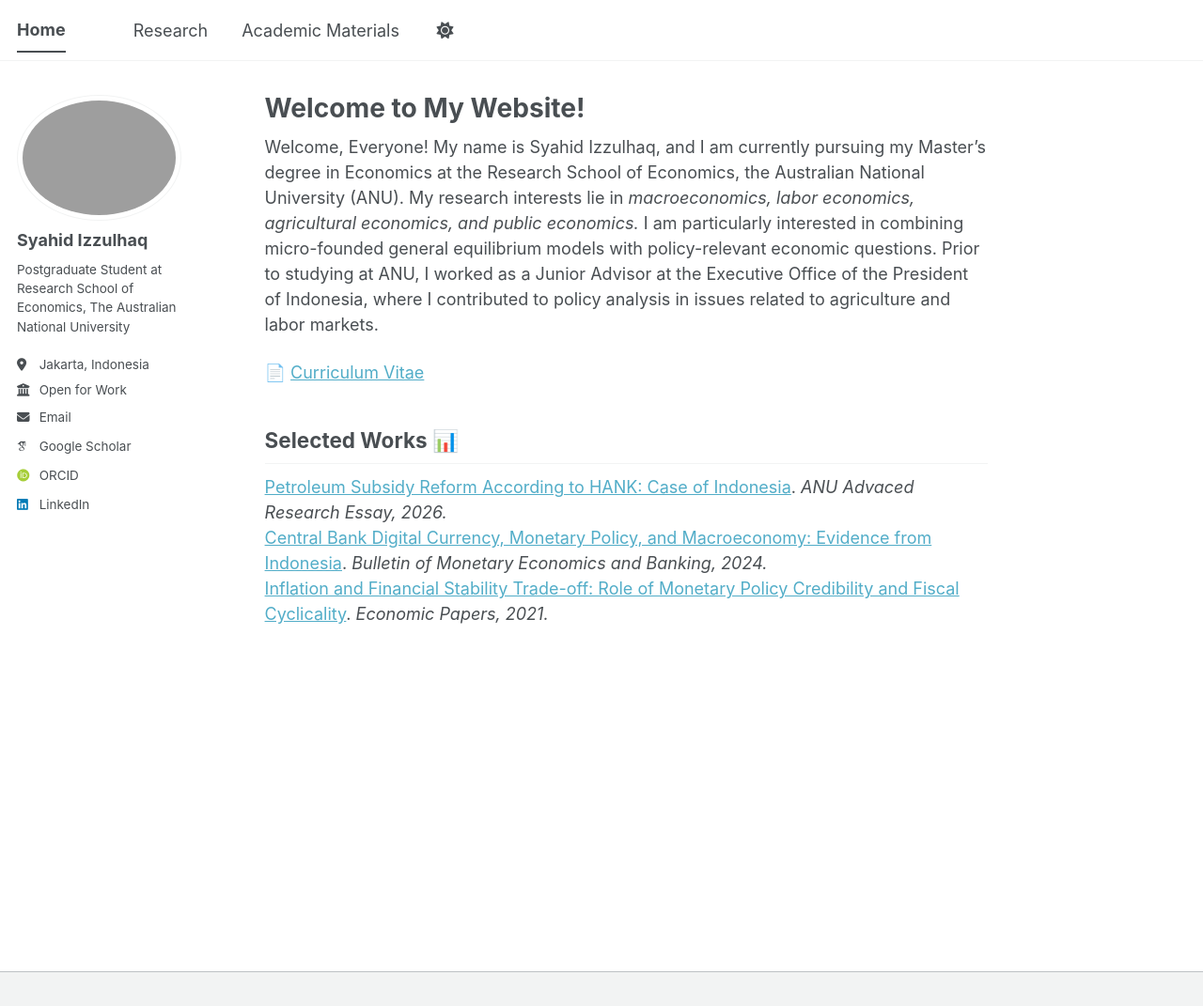
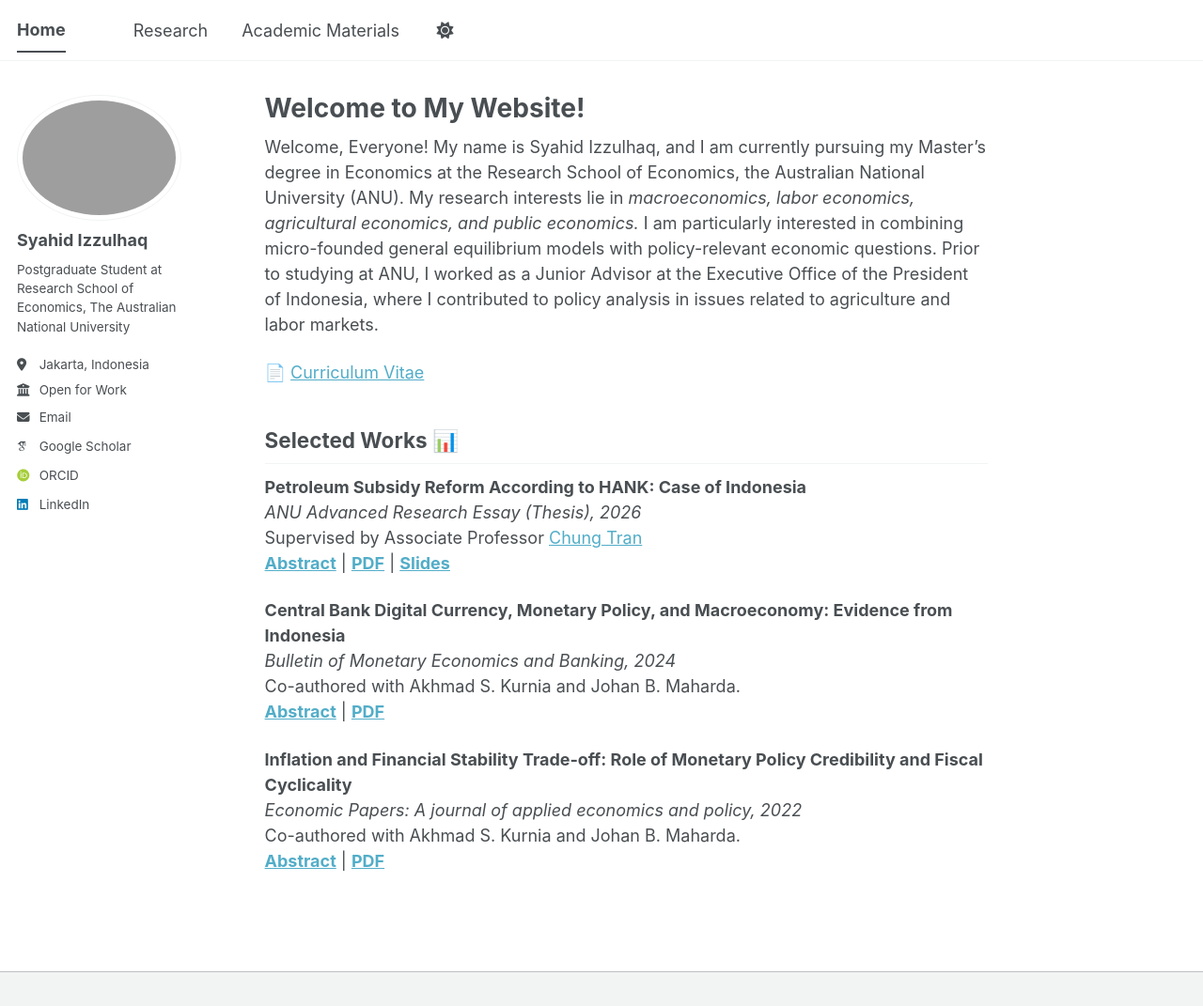
Before and after one commit to syahidizzulhaq/syahidizzulhaq.github.io, a Jekyll site: the page built from _pages/about.md, in a window 1280 px wide and 1071 px high. Shown: the whole window at 94% size. Built offline with Jekyll 4.4.1, drawn with Linux system fonts in a browser that asks for light colours; some web fonts are replaced; a script bundle is joined from its source files by our own code; library files that are not in the unit come from our copies.

Commit message:
Update about.md

```diff
--- a/_pages/about.md
+++ b/_pages/about.md
@@ -11,6 +11,17 @@ Welcome, Everyone! My name is Syahid Izzulhaq, and I am currently pursuing my Ma
 📄 [Curriculum Vitae](\files\CV_Syahid_Izzulhaq.pdf)
 
 ## Selected Works 📊
-[Petroleum Subsidy Reform According to HANK: Case of Indonesia](https://syahidizzulhaq.github.io/publication/petroleum-subsidies). *ANU Advaced Research Essay, 2026.*<br>
-[Central Bank Digital Currency, Monetary Policy, and Macroeconomy: Evidence from Indonesia](https://syahidizzulhaq.github.io/publication/cbdc-indonesia). *Bulletin of Monetary Economics and Banking, 2024.* <br>
-[Inflation and Financial Stability Trade-off: Role of Monetary Policy Credibility and Fiscal Cyclicality](https://syahidizzulhaq.github.io/publication/inflation-tradeoff). *Economic Papers, 2021.*
+**Petroleum Subsidy Reform According to HANK: Case of Indonesia**<br>
+*ANU Advanced Research Essay (Thesis), 2026*<br>
+Supervised by Associate Professor [Chung Tran](https://sites.google.com/site/chungqtran/home)<br>
+[**Abstract**](https://syahidizzulhaq.github.io/publication/petroleum-subsidies) | [**PDF**](/files/petroleum-subsidies.pdf) | [**Slides**](/files/petroleum-subsidies-slides.pdf)
+
+**Central Bank Digital Currency, Monetary Policy, and Macroeconomy: Evidence from Indonesia**<br>
+*Bulletin of Monetary Economics and Banking, 2024*<br>
+Co-authored with Akhmad S. Kurnia and Johan B. Maharda.<br>
+[**Abstract**](https://syahidizzulhaq.github.io/publication/cbdc-indonesia) | [**PDF**](/files/cbdc-indonesia.pdf)
+
+**Inflation and Financial Stability Trade‐off: Role of Monetary Policy Credibility and Fiscal Cyclicality**<br>
+*Economic Papers: A journal of applied economics and policy, 2022*<br>
+Co-authored with Akhmad S. Kurnia and Johan B. Maharda.<br>
+[**Abstract**](https://syahidizzulhaq.github.io/publication/inflation-tradeoff) | [**PDF**](/files/inflation-tradeoff.pdf)
```
